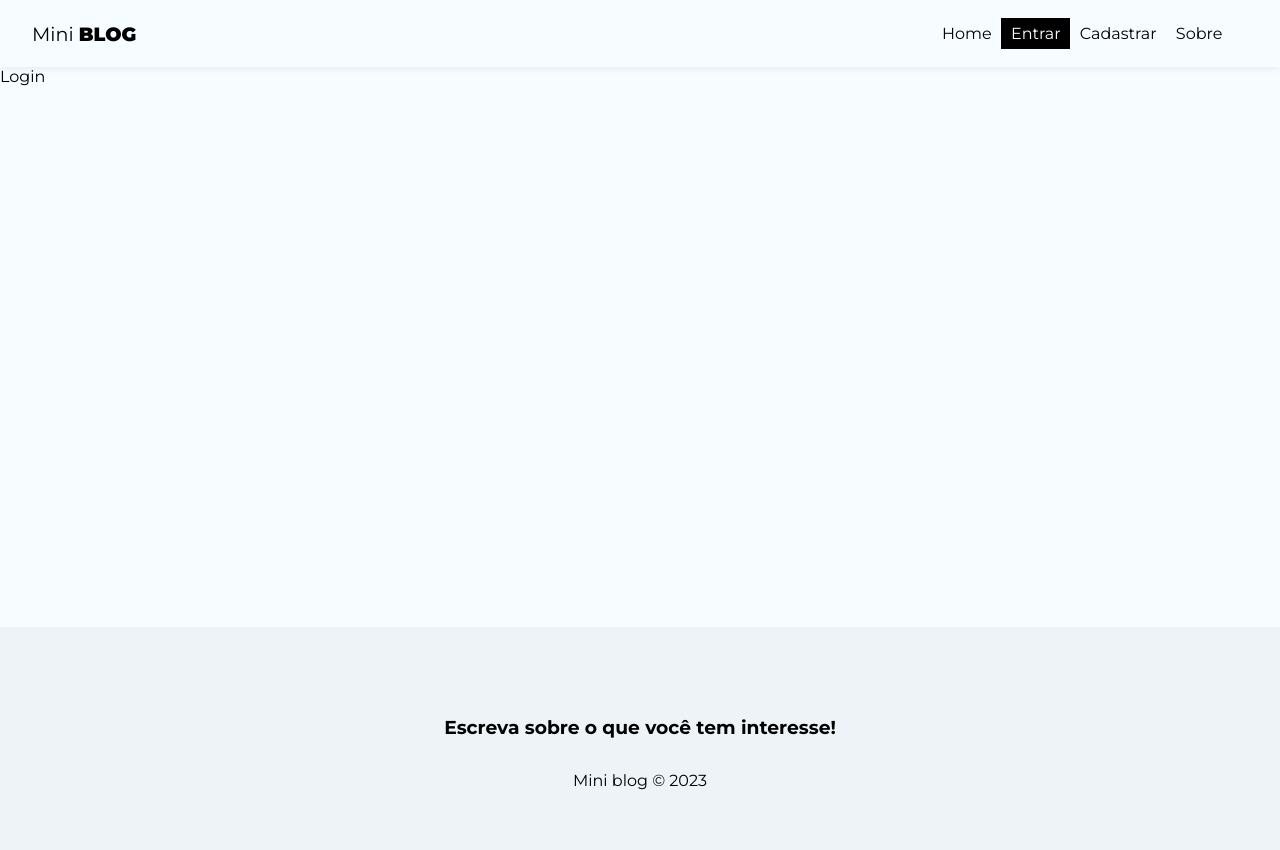
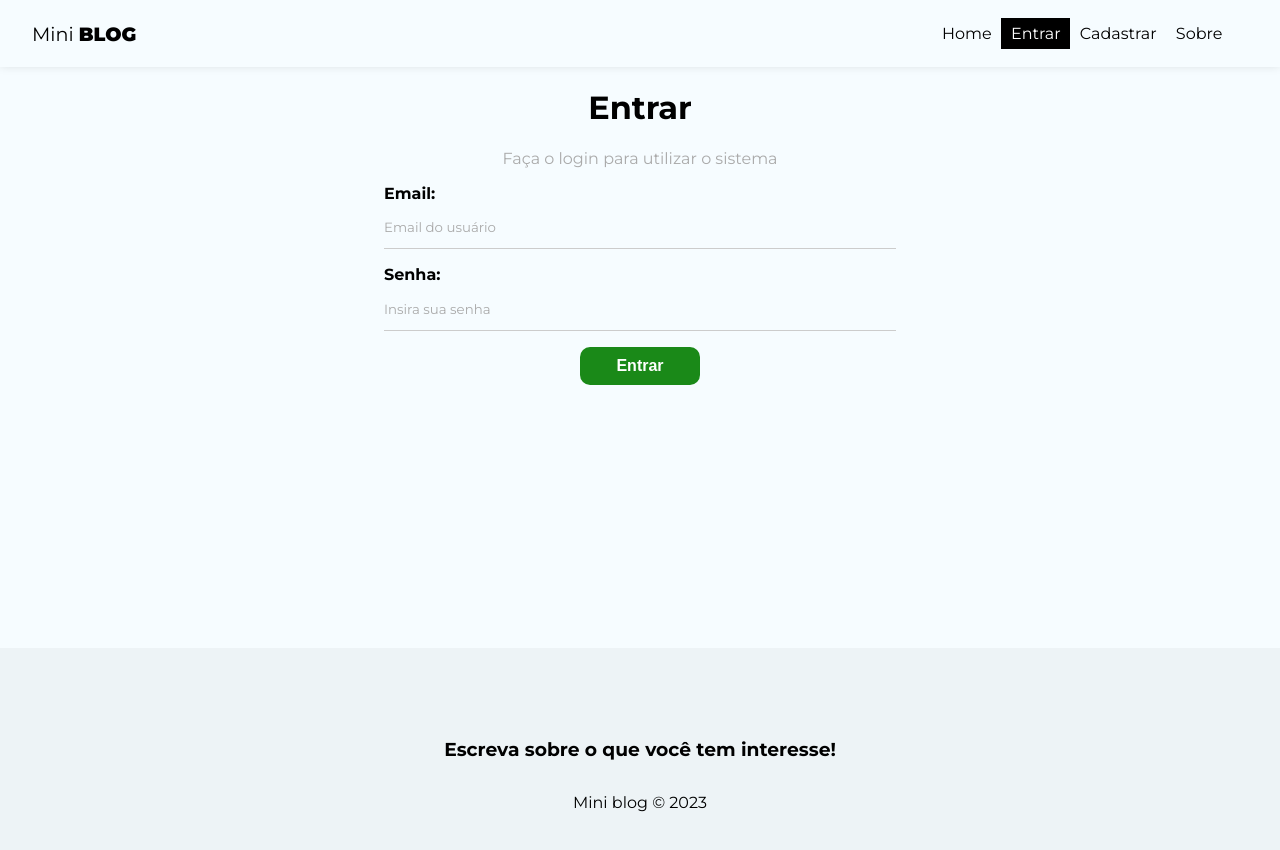
Before and after one commit to matheusvleite/mini-blog, a React (Create React App) app: page /login in a window 1280 px wide. Shown: the top 850 px of the page. Built offline with nearby package versions, Linux system fonts and the light colour scheme; no server answers.

Commit message:
Estruturando página de login

```diff
--- a/src/pages/Login/Login.js
+++ b/src/pages/Login/Login.js
@@ -1,10 +1,55 @@
 import React from 'react';
 import styles from './Login.module.css';
+import { useState } from 'react';
+import { useAuthentication } from '../../hooks/useAuthentication';
 
 
 const Login = () => {
+  const [email, setEmail] = useState('');
+  const [password, setPassword] = useState('');
+  const [error, setError] = useState('');
+
+  const {  error: authError, loading } = useAuthentication();
+
+  const handleSubmit = async (e) => {
+    e.preventDefault();
+
+
+  }
+
   return (
-    <div>Login</div>
+    <div className={styles.login}>
+      <h1>Entrar</h1>
+      <p>Faça o login para utilizar o sistema</p>
+      <form onSubmit={handleSubmit}>
+        <label>
+          <span>Email:</span>
+          <input
+            type="email"
+            name="email"
+            required
+            placeholder='Email do usuário'
+            value={email}
+            onChange={e => setEmail(e.target.value)}
+          />
+        </label>
+        <label>
+          <span>Senha:</span>
+          <input
+            type="password"
+            name="password"
+            required
+            placeholder='Insira sua senha'
+            value={password}
+            onChange={e => setPassword(e.target.value)}
+          />
+        </label>
+        {loading ? <button className='btn' disabled>Aguarde...</button> :
+          <button className='btn'>Entrar</button>
+        }
+        {error && <p className='error'>{error}</p>}
+      </form>
+    </div>
   )
 }
 
--- a/src/pages/Login/Login.module.css
+++ b/src/pages/Login/Login.module.css
@@ -0,0 +1,7 @@
+.login {
+    text-align: center;
+}
+
+.login p {
+    color: #aaa;
+}
```
